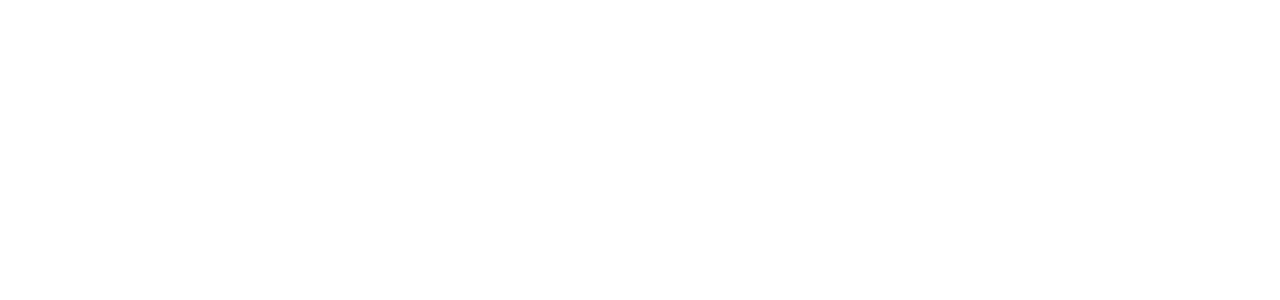
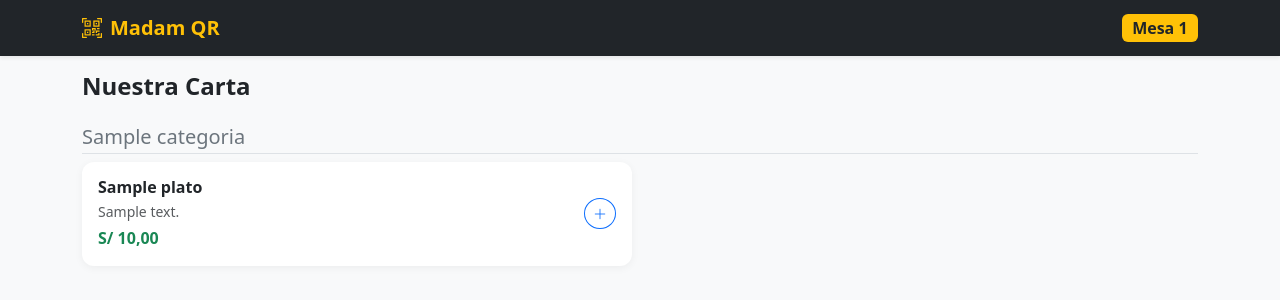
Before and after one commit to Clebi02/madam_qr, a Django app: page /mesa/00000000-0000-0000-0000-000000000001/ in a window 1280 px wide. Before the commit the part shown is empty. Shown: the top 300 px of the page. Run offline with Django 5.2, Linux system fonts and the light colour scheme; tables that the repository leaves empty hold one stand-in row (values such as "Sample post").

Commit message:
Restaurar maquetacion completa en base.html y menu.html

```diff
--- a/pedidos/templates/pedidos/menu.html
+++ b/pedidos/templates/pedidos/menu.html
@@ -1,3 +1,38 @@
+{% extends 'pedidos/base.html' %}
+{% block nav %}<span class="badge bg-warning text-dark fs-6">Mesa {{ mesa.numero }}</span>{% endblock %}
+{% block content %}
+<h4 class="fw-bold mb-3">Nuestra Carta</h4>
+
+{% for cat in categorias %}
+  <h5 class="text-secondary mt-4 border-bottom pb-1">{{ cat.nombre }}</h5>
+  <div class="row g-3">
+    {% for plato in cat.platos.all %}
+      {% if plato.disponible %}
+      <div class="col-12 col-md-6">
+        <div class="card card-plato p-3 d-flex flex-row align-items-center justify-content-between">
+          <div>
+            <h6 class="fw-bold mb-1">{{ plato.nombre }}</h6>
+            <p class="small text-muted mb-1">{{ plato.descripcion|default:"" }}</p>
+            <span class="fw-bold text-success">S/ {{ plato.precio }}</span>
+          </div>
+          <button class="btn btn-outline-primary btn-sm rounded-circle" onclick="agregar('{{ plato.id }}', '{{ plato.nombre }}', {{ plato.precio }})">
+            <i class="bi bi-plus-lg"></i>
+          </button>
+        </div>
+      </div>
+      {% endif %}
+    {% endfor %}
+  </div>
+{% endfor %}
+
+<div class="cart-bar d-none" id="cartBar">
+  <button class="btn btn-warning w-100 fw-bold py-3 shadow-lg d-flex justify-content-between px-4 rounded-4" onclick="enviarPedido()">
+    <span><i class="bi bi-bag-check-fill me-2"></i>Enviar Pedido (<span id="cartCount">0</span>)</span>
+    <span>S/ <span id="cartTotal">0.00</span></span>
+  </button>
+</div>
+{% endblock %}
+
 {% block js %}
 <script>
 let carrito = {};
@@ -21,8 +56,6 @@ function enviarPedido() {
         alert("Tu navegador no soporta geolocalización.");
         return;
     }
-
-    alert("Verificando tu ubicación...");
 
     navigator.geolocation.getCurrentPosition(
         (pos) => {
```
